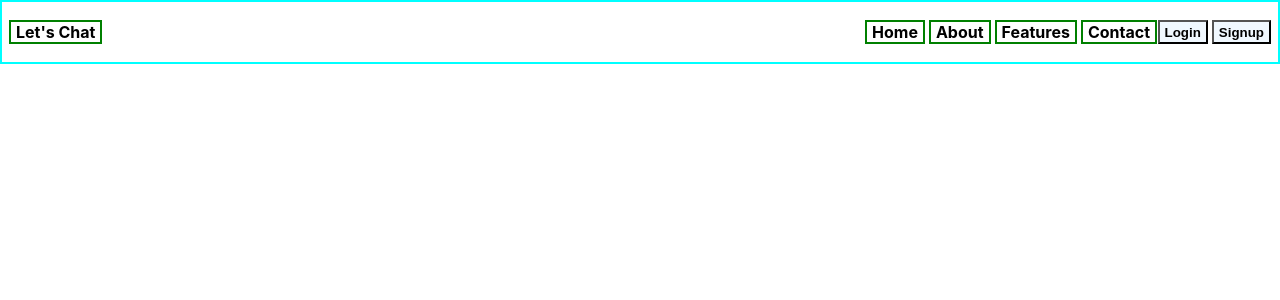
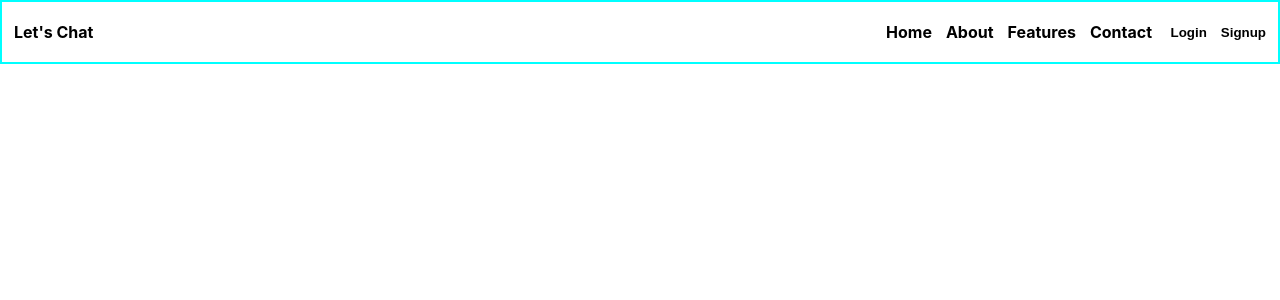
Before and after one commit to kesrishubham2510/letschat, a React (Create React App) app: page / in a window 1280 px wide. Shown: the top 300 px of the page. Built offline with nearby package versions, Linux system fonts and the light colour scheme.

Commit message:
* Removed border * Removed button's background

```diff
--- a/src/atoms/button/button.css
+++ b/src/atoms/button/button.css
@@ -6,12 +6,10 @@
 }
 
 .button-light {
-    background-color: aliceblue;
     color: black;
 }
 
 .button-dark {
-    background-color: black;
     color: aliceblue;
 }
 
@@ -19,4 +17,6 @@ button {
     padding: 0px 5px 0 5px;
     font-weight: bold;
     margin: 0 2px 0 2px;
+    border: none;
+    background: none;
 }
--- a/src/atoms/leftHeader/leftHeader.css
+++ b/src/atoms/leftHeader/leftHeader.css
@@ -5,7 +5,6 @@
 }
 
 text {
-  border: 2px solid green;
   padding: 0 5px 0 5px;
   font-weight: bold;
   margin: 2px;
--- a/src/atoms/rightHeader/rightHeader.css
+++ b/src/atoms/rightHeader/rightHeader.css
@@ -5,7 +5,6 @@
 }
 
 text {
-    border: 2px solid green;
     padding: 0 5px 0 5px;
     font-weight: bold;
     margin: 2px;
```
